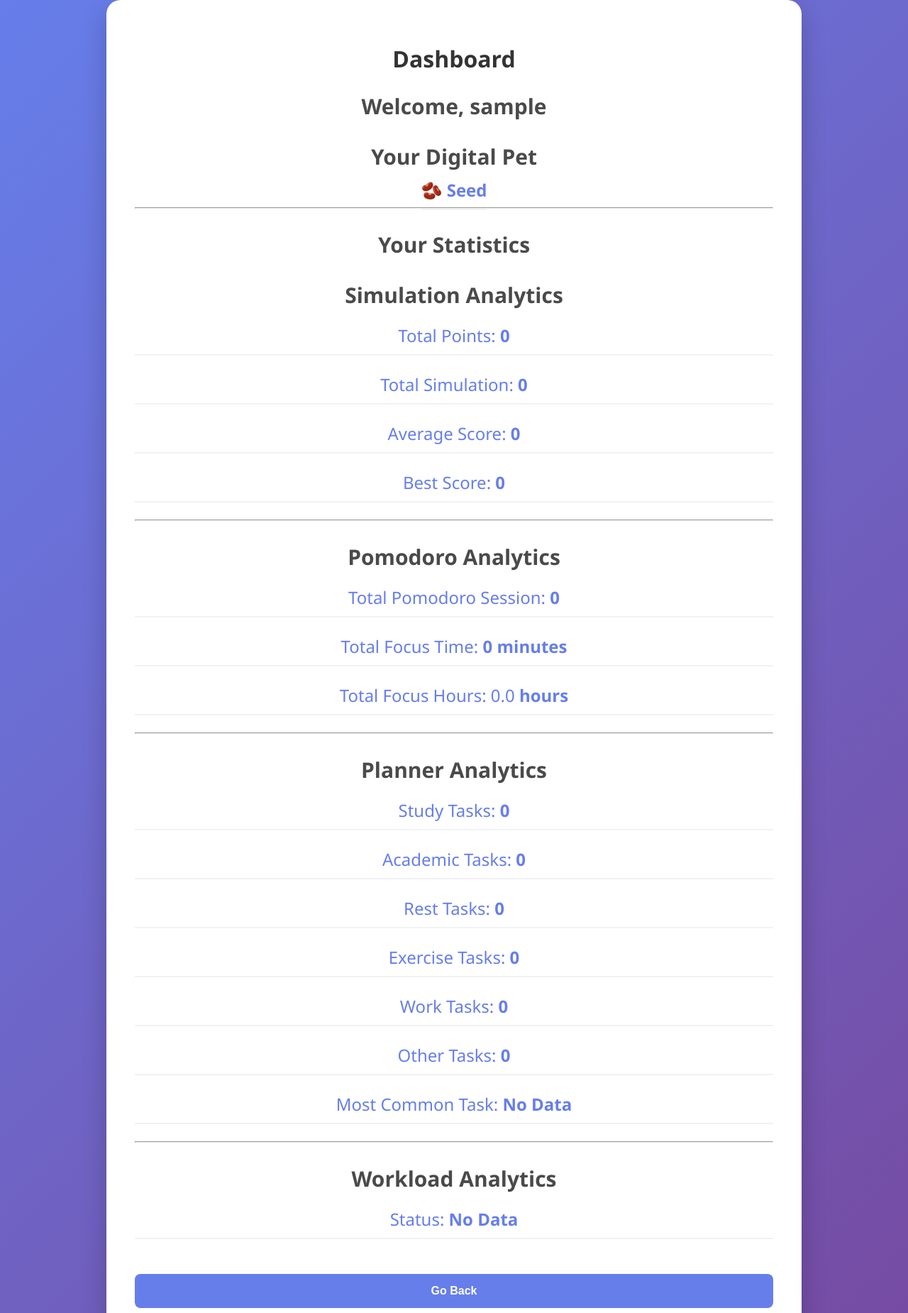
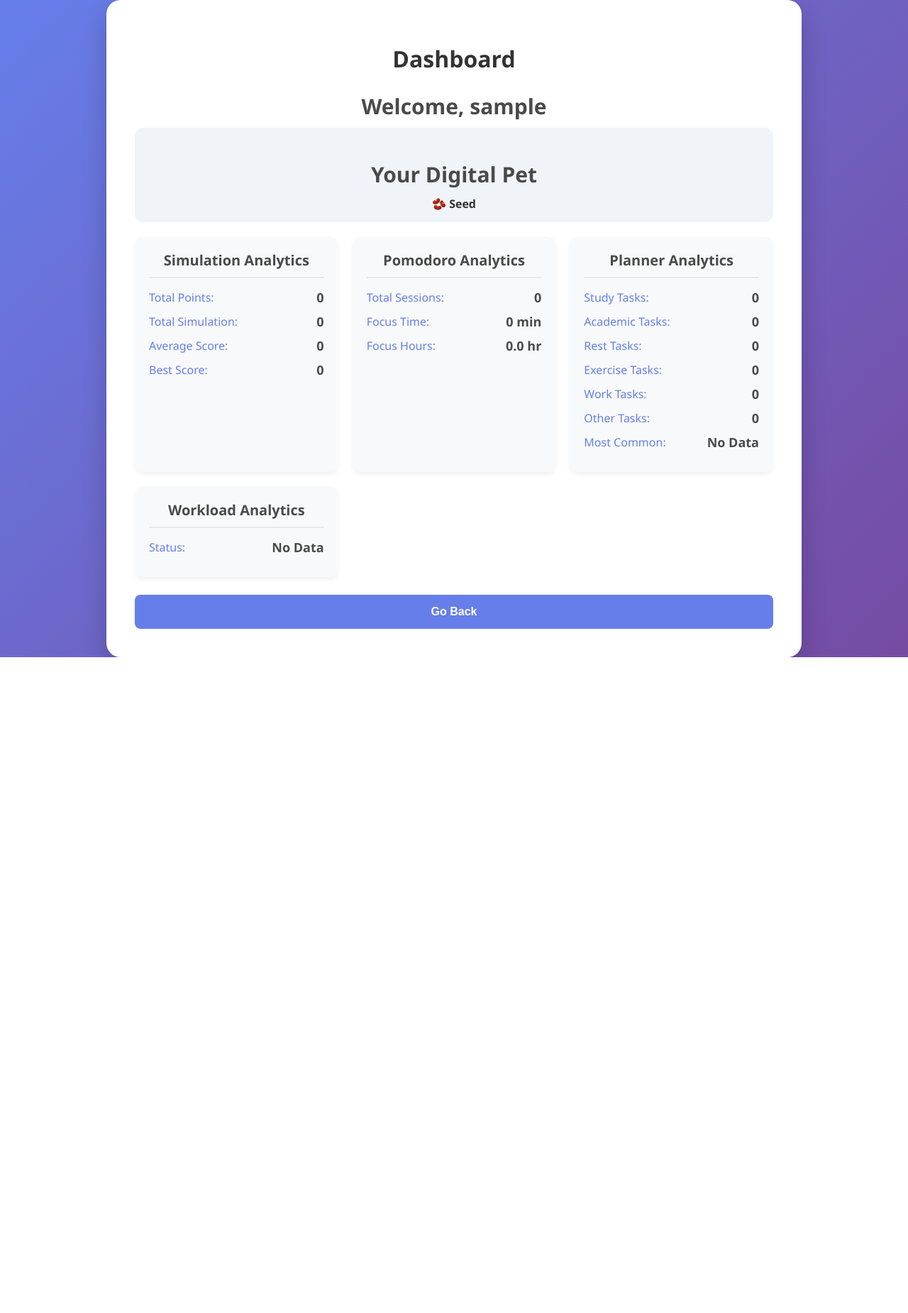
Before and after one commit to IOI4896/GitExercise-Flowcision, a Flask app: page /dashboard in a window 1280 px wide. Shown: the top 1850 px of the page at 71% size. After the commit the page ends 926 px from the top, so only its background shows below. Run offline with Flask 3, Linux system fonts and the light colour scheme; the visitor is signed in with stand-in values (Sample User, id 1); data comes from the database, SQL or seed files in the repository; data that the repository does not hold is empty.

Commit message:
UI/UX: Upgrade dashboard to a modern card-based grid layout

```diff
--- a/templates/dashboard.html
+++ b/templates/dashboard.html
@@ -23,7 +23,46 @@
                 text-align: center;
             }
             h2, h3 { color: #4a4a4a; font-size: 30px; text-align: center; margin-bottom: 10px; }
-            b, p { color: #667eea; font-size: 24px; border-bottom: 2px solid #f0f2f5; padding-bottom: 10px; margin-top: 20px; }
+            .dashboard-grid {
+    display: grid;
+    grid-template-columns: repeat(auto-fit, minmax(250px, 1fr));
+    gap: 20px;
+    margin-top: 20px;
+    width: 100%;
+}
+.card {
+    background: #f8f9fa;
+    border-radius: 12px;
+    padding: 20px;
+    box-shadow: 0 4px 6px rgba(0,0,0,0.05);
+    text-align: left;
+}
+.card h3 {
+    font-size: 20px;
+    margin-top: 0;
+    margin-bottom: 15px;
+    border-bottom: 2px solid #e2e8f0;
+    padding-bottom: 10px;
+    color: #4a4a4a;
+}
+.stat-item {
+    display: flex;
+    justify-content: space-between;
+    align-items: center;
+    font-size: 16px;
+    color: #667eea;
+    margin-bottom: 10px;
+}
+.stat-item b {
+    color: #4a4a4a;
+    font-size: 18px;
+}
+.pet-section {
+    background: #f0f4f8;
+    padding: 15px;
+    border-radius: 12px;
+    margin-bottom: 20px;
+}
 
             button {
                 width: 100%;
@@ -43,49 +82,50 @@
     </head>
 
     <body>
-        <div class = "container">
+        <div class="container">
     <h1>Dashboard</h1>
-
     <h2>Welcome, <strong>{{user}}</strong></h2>
 
+    <div class="pet-section">
         <h3>Your Digital Pet</h3>
         <b>{{pet_stage}}</b>
+    </div>
 
-            <hr>
+    <div class="dashboard-grid">
+        <div class="card">
+            <h3>Simulation Analytics</h3>
+            <div class="stat-item"><span>Total Points:</span> <b>{{points}}</b></div>
+            <div class="stat-item"><span>Total Simulation:</span> <b>{{total_simulations}}</b></div>
+            <div class="stat-item"><span>Average Score:</span> <b>{{avg_score}}</b></div>
+            <div class="stat-item"><span>Best Score:</span> <b>{{best_score}}</b></div>
+        </div>
 
-            <h3>Your Statistics</h3>
+        <div class="card">
+            <h3>Pomodoro Analytics</h3>
+            <div class="stat-item"><span>Total Sessions:</span> <b>{{total_pomodoro}}</b></div>
+            <div class="stat-item"><span>Focus Time:</span> <b>{{total_minutes}} min</b></div>
+            <div class="stat-item"><span>Focus Hours:</span> <b>{{total_hours}} hr</b></div>
+        </div>
 
-                <h3>Simulation Analytics</h3>
-                <p>Total Points: <b>{{points}}</b></p>
-                <p>Total Simulation: <b>{{total_simulations}}</b></p>
-                <p>Average Score: <b>{{avg_score}}</b></p>
-                <p>Best Score: <b>{{best_score}}</b></p>
+        <div class="card">
+            <h3>Planner Analytics</h3>
+            <div class="stat-item"><span>Study Tasks:</span> <b>{{study_count}}</b></div>
+            <div class="stat-item"><span>Academic Tasks:</span> <b>{{academic_count}}</b></div>
+            <div class="stat-item"><span>Rest Tasks:</span> <b>{{rest_count}}</b></div>
+            <div class="stat-item"><span>Exercise Tasks:</span> <b>{{exercise_count}}</b></div>
+            <div class="stat-item"><span>Work Tasks:</span> <b>{{work_count}}</b></div>
+            <div class="stat-item"><span>Other Tasks:</span> <b>{{other_count}}</b></div>
+            <div class="stat-item"><span>Most Common:</span> <b>{{most_common_task}}</b></div>
+        </div>
 
-            <hr>
-
-                <h3>Pomodoro Analytics</h3>
-                <p>Total Pomodoro Session: <b>{{total_pomodoro}}</b></p>
-                <p>Total Focus Time: <b>{{total_minutes}} minutes</b></p>
-                <p>Total Focus Hours: {{total_hours}} <b>hours</b>
-            <hr>
-
-                <h3>Planner Analytics</h3>
-                <p>Study Tasks: <b>{{study_count}}</b></p>
-                <p>Academic Tasks: <b>{{academic_count}}</b></p>
-                <p>Rest Tasks: <b>{{rest_count}}</b></p>
-                <p>Exercise Tasks: <b>{{exercise_count}}</b></p>
-                <p>Work Tasks: <b>{{work_count}}</b></p>
-                <p>Other Tasks: <b>{{other_count}}</b></p>
-
-                <p>Most Common Task: <b>{{most_common_task}}</b></p>
-
-            <hr>
-
+        <div class="card">
             <h3>Workload Analytics</h3>
-                <p>Status: <b>{{workload_status}}</b></p>
+            <div class="stat-item"><span>Status:</span> <b>{{workload_status}}</b></div>
+        </div>
+    </div>
 
     <nav>
-                <a href = "/">
+        <a href="/">
             <button>Go Back</button>
         </a>
     </nav>
@@ -126,6 +166,8 @@
     body.dark-mode button:hover, body.dark-mode .btn:hover {
         background-color: #4338ca !important;
     }
+    body.dark-mode .stat-item b { color: #ffffff !important; }
+body.dark-mode .pet-section { background-color: #22254b !important; }
 </style>
 
 <script>
```
Lines whose indentation alone changed are shown as unchanged.
